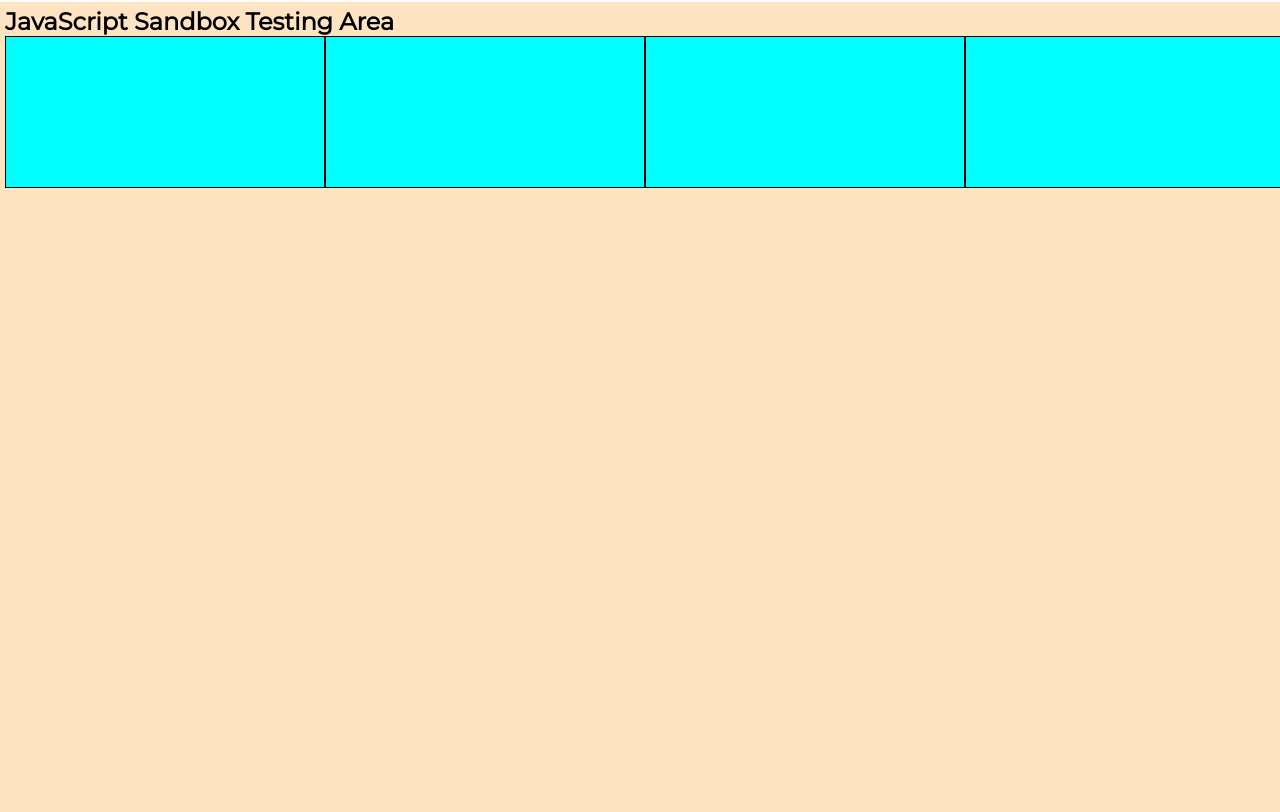
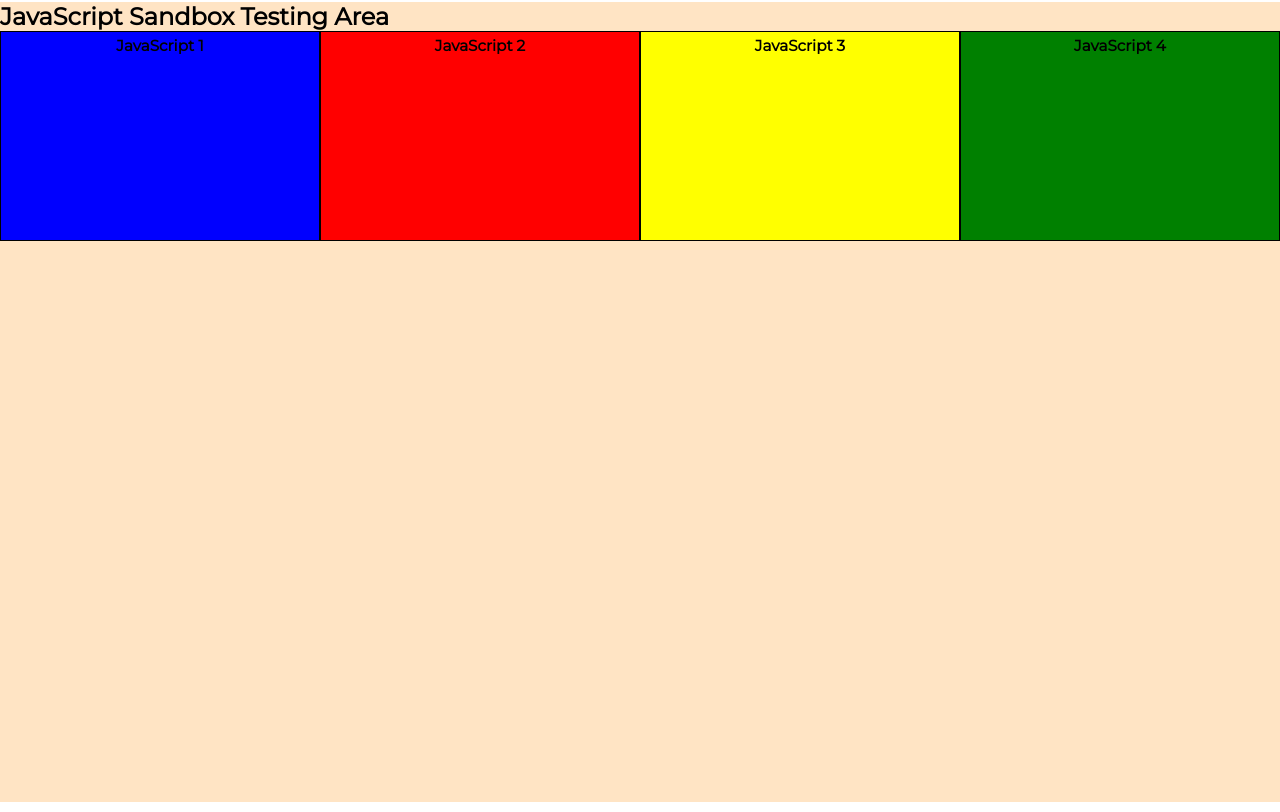
Before and after one commit to AlHogarty/Java, a plain HTML site: page index.html in a window 1280 px wide. Shown: the part 47-859 px from the top of the page. Drawn offline with Linux system fonts and the light colour scheme; a web font is replaced by a local one.

Commit message:
Update content, Add JS

```diff
--- a/assets/css/style.css
+++ b/assets/css/style.css
@@ -20,7 +20,7 @@ header {
     background-color: bisque;
     width: 100%;
     height: 100vh;
-    padding: 5px;
+    padding: ;
     display: ;
 }
 
@@ -32,6 +32,25 @@ header {
 .java-box {
     background-color: aqua;
     border: 1px black solid;
+    padding: 4px;
     width: 25vw;
-    height: 150px
+    height: 25vh;
+    text-align: center;
+    font-size: small;
 }
+
+.java-box1 {
+    background-color: blue;
+}
+
+.java-box2 {
+    background-color: red;
+}
+
+.java-box3 {
+    background-color: yellow;
+}
+
+.java-box4 {
+    background-color: green;
+}
--- /dev/null
+++ b/assets/scripts/script.js
@@ -0,0 +1,6 @@
+let fistSum = 1
+let secondSum = 4
+
+let result = fistSum + secondSum
+
+console.log(result)
--- a/index.html
+++ b/index.html
@@ -18,11 +18,22 @@
     <section class="main-section">
         <h2>JavaScript Sandbox Testing Area</h2>
             <div class="java-box-container">
-                <div class="java-box"></div>
-                <div class="java-box"></div>
-                <div class="java-box"></div>
-                <div class="java-box"></div>
+                <div class="java-box java-box1">
+                    <h3>JavaScript 1</h3>
+                </div>
+                <div class="java-box java-box2">
+                    <h3>JavaScript 2</h3>
+                </div>
+                <div class="java-box java-box3">
+                    <h3>JavaScript 3</h3>
+                </div>
+                <div class="java-box java-box4">
+                    <h3>JavaScript 4</h3>
+                </div>
             </div>
     </section>
+
+    <script src="assets/scripts/script.js"></script>
+
 </body>
 </html>
```
